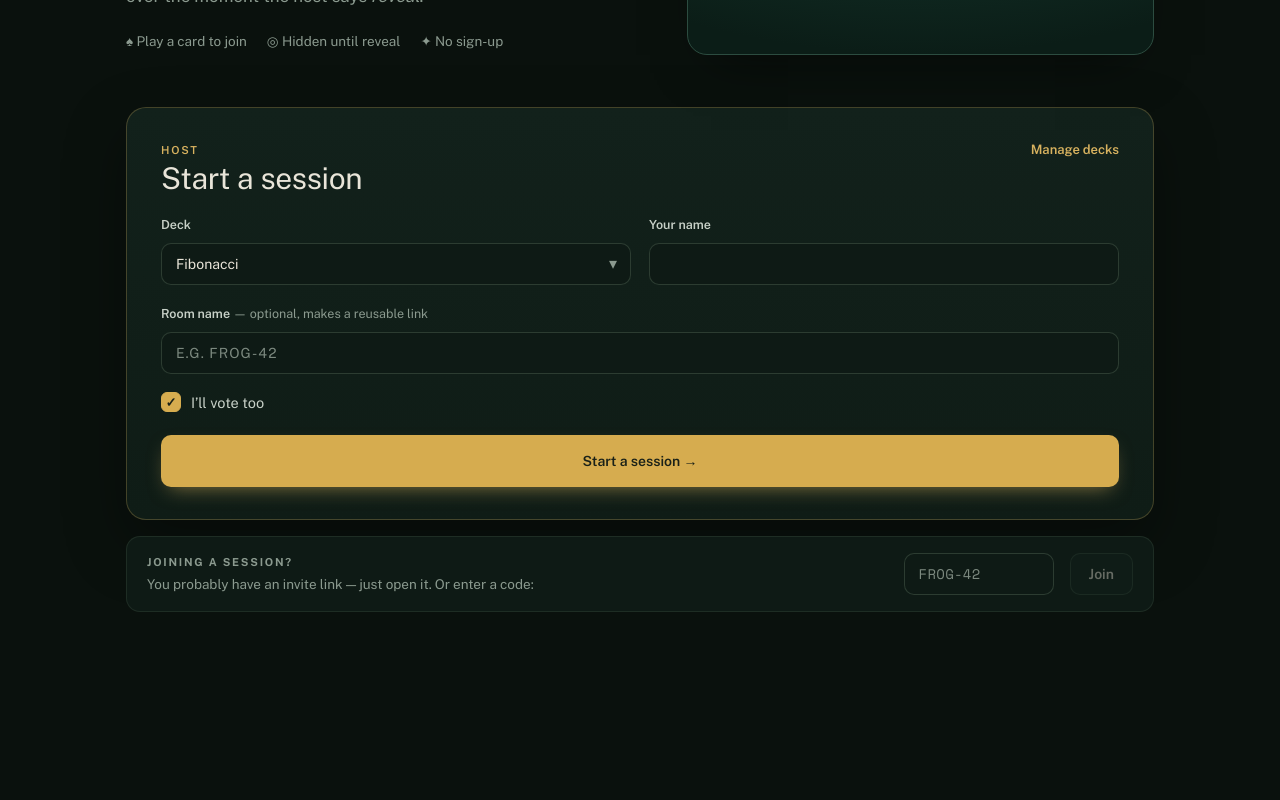
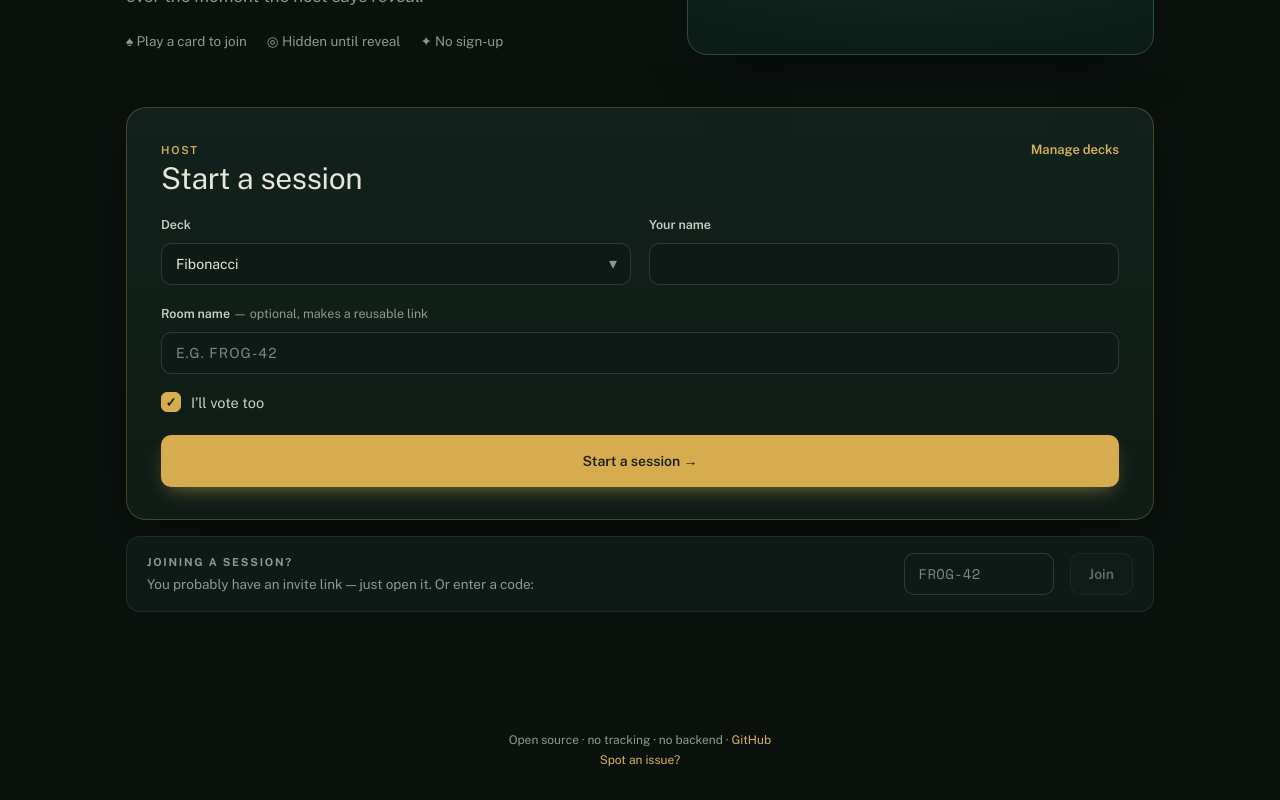
Before and after one commit to curtyo18/peer-poker, a React (Vite) app in the folder app/: page / in a window 1280 px wide. Shown: the part 334-1134 px from the top of the page. Before the commit the page ends 1026 px from the top, so only its background shows below. Built offline with nearby package versions, Linux system fonts and the light colour scheme.

Commit message:
feat(footer): add repo link and issue-report footer
Gives every screen a quiet "open source, no tracking" footer with a
link to the repo and a direct path to file an issue, instead of
neither being discoverable from the app itself.

```diff
--- a/app/src/App.tsx
+++ b/app/src/App.tsx
@@ -2,6 +2,7 @@ import { useEffect, useRef, useState } from 'react';
 import type { DataConnection } from 'peerjs';
 import QRCode from 'qrcode';
 import { AppHeader } from './ui/AppHeader';
+import { Footer } from './ui/Footer';
 import { Landing } from './ui/Landing';
 import { JoinScreen } from './ui/JoinScreen';
 import { ResumeScreen } from './ui/ResumeScreen';
@@ -521,6 +522,7 @@ function App() {
           onLeave={handleLeave}
         />
       )}
+      <Footer />
     </>
   );
 }
--- /dev/null
+++ b/app/src/ui/Footer.tsx
@@ -0,0 +1,24 @@
+const REPO_URL = 'https://github.com/curtyo18/peer-poker';
+
+export function Footer() {
+  return (
+    <footer className="mx-auto mt-10 max-w-[1200px] px-4 pb-8 text-center text-xs text-muted sm:px-6">
+      <p>
+        Open source &middot; no tracking &middot; no backend &middot;{' '}
+        <a href={REPO_URL} target="_blank" rel="noreferrer" className="underline hover:text-fg">
+          GitHub
+        </a>
+      </p>
+      <p className="mt-1">
+        <a
+          href={`${REPO_URL}/issues/new`}
+          target="_blank"
+          rel="noreferrer"
+          className="underline hover:text-fg"
+        >
+          Spot an issue?
+        </a>
+      </p>
+    </footer>
+  );
+}
```
